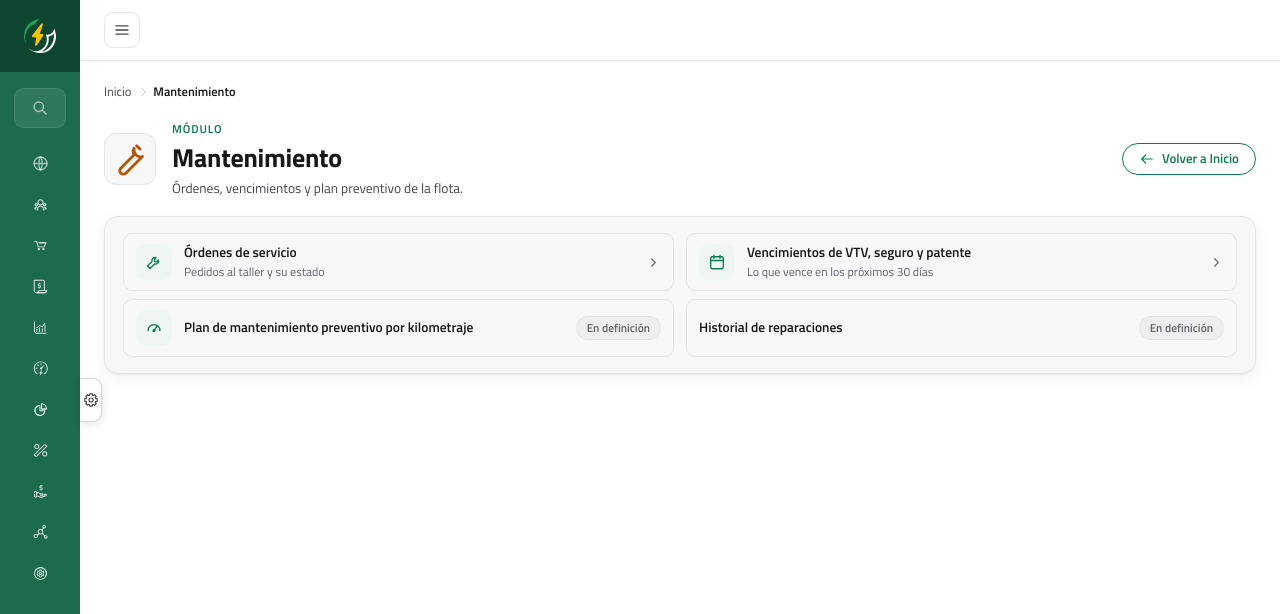
After one commit to sorensenclara/geneos-ui, a Django app: page /geflota/mantenimiento/ in a window 1280 px wide. The commit adds this page. Shown: the top 614 px of the page. Run offline with Django 4.2, Linux system fonts and the light colour scheme.

Commit message:
GEFLOTA usa los componentes de la 0.4.0 sin tocar geneos_ui
Accesos directos del buscador, «Ayuda y soporte» con una página real,
variante «Grafito» declarada en su tema, íconos del sidebar teñidos y una
vista de módulo con gn_page_head y gn_link_list (ícono, descripción,
enlace y estado). Todo en sandbox/geflota y settings_geflota.py.

Co-Authored-By: Claude Opus 5.5 <noreply@anthropic.com>
Claude-Session: https://claude.ai/code/session_01XxsKCfE5duq9kSgb4UPXne

```diff
--- a/sandbox/geflota/static/geflota/css/tema-geflota.css
+++ b/sandbox/geflota/static/geflota/css/tema-geflota.css
@@ -26,4 +26,9 @@
     --gn-chart-3: #1f6f99;
     --gn-chart-4: #d64545;
   }
+  /* variante que el usuario puede elegir desde las preferencias (GENEOS_UI["VARIANTS"]) */
+  [data-gn-product="geflota"][data-gn-variant="grafito"] {
+    --gn-c-sidebar: #2b2f36;
+    --gn-c-sidebar-deep: #1f2228;
+  }
 }
--- /dev/null
+++ b/sandbox/geflota/templates/geflota/mantenimiento.html
@@ -0,0 +1,14 @@
+{% extends "geneos_ui/layouts/app.html" %}
+{% load geneos_ui %}
+{% block title %}Mantenimiento · {{ gn.product_name }}{% endblock %}
+{% block breadcrumbs %}{% gn_breadcrumbs crumbs %}{% endblock %}
+{% block page_head %}
+{% gn_page_head title="Mantenimiento" eyebrow="Módulo" subtitle="Órdenes, vencimientos y plan preventivo de la flota." icon="geflota/iconos/mantenimiento-color.svg" %}
+  <a class="gn-btn gn-btn--secondary" href="/geflota/">{% gn_icon "i-arrowleft" %}Volver a Inicio</a>
+{% endgn_page_head %}
+{% endblock %}
+{% block content %}
+<div class="gn-card"><div class="gn-card__body">
+  {% gn_link_list items=items columns=2 label="Funcionalidades de Mantenimiento" %}
+</div></div>
+{% endblock %}
--- a/sandbox/geflota/urls.py
+++ b/sandbox/geflota/urls.py
@@ -7,4 +7,6 @@ urlpatterns = [
     path("", views.inicio, name="inicio"),
     path("vehiculos/", views.vehiculos, name="vehiculos"),
     path("s/<slug:seccion>/", views.pendiente, name="pendiente"),
+    path("mantenimiento/", views.mantenimiento, name="mantenimiento"),
+    path("ayuda/", views.ayuda, name="ayuda"),
 ]
--- a/sandbox/geflota/views.py
+++ b/sandbox/geflota/views.py
@@ -30,3 +30,20 @@ def vehiculos(request):
 
 def pendiente(request, seccion):
     return render(request, "geflota/inicio.html", {"kpis": [], "crumbs": [("Inicio", "/geflota/"), (seccion.capitalize(), None)]})
+
+
+MANTENIMIENTO = [
+    {"label": "Órdenes de servicio", "href": "/geflota/s/ordenes/", "icon": "i-wrench", "description": "Pedidos al taller y su estado"},
+    {"label": "Vencimientos de VTV, seguro y patente", "href": "/geflota/s/vencimientos/", "icon": "i-calendar",
+     "description": "Lo que vence en los próximos 30 días"},
+    {"label": "Plan de mantenimiento preventivo por kilometraje", "icon": "i-gauge", "status": "En definición"},
+    {"label": "Historial de reparaciones", "status": "En definición"},
+]
+
+
+def mantenimiento(request):
+    return render(request, "geflota/mantenimiento.html", {"items": MANTENIMIENTO, "crumbs": [("Inicio", "/geflota/"), ("Mantenimiento", None)]})
+
+
+def ayuda(request):
+    return render(request, "geflota/inicio.html", {"kpis": [], "crumbs": [("Inicio", "/geflota/"), ("Ayuda y soporte", None)]})
--- a/sandbox/sandbox/settings_geflota.py
+++ b/sandbox/sandbox/settings_geflota.py
@@ -20,4 +20,8 @@ GENEOS_UI = {
     "VERSION_LABEL": "v0.1 · prueba",
     "HOME_URL": "/geflota/",
     "BOOTSTRAP_RGB": {"primary": "179, 86, 9"},
+    # 0.4.0
+    "VARIANTS": [("", "Petróleo"), ("grafito", "Grafito")],
+    "NAV_FOOTER": "geflota.navigation.get_footer",
+    "SIDEBAR_ICONS": "tint",
 }
```
Also changed, not shown: sandbox/geflota/navigation.py (+15 -4 lines), tests/test_new_product.py (+16 -0 lines), sandbox/geflota/static/geflota/iconos/mantenimiento-color.svg (added).
